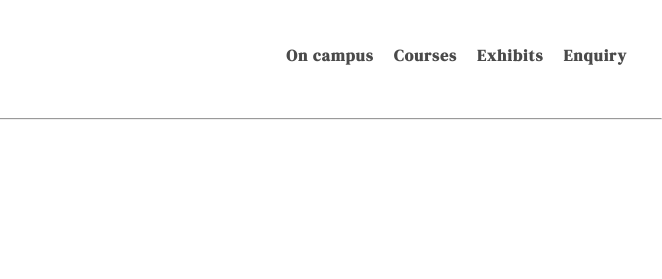
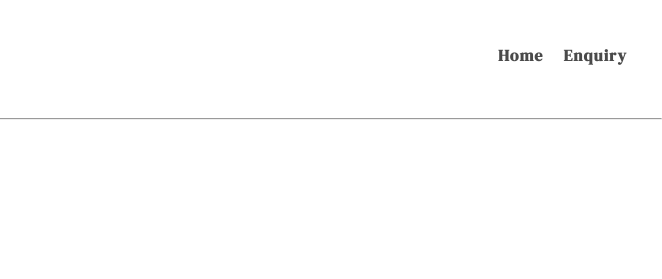
Before and after one commit to theacademy-my/enquiry, a plain HTML site: page index.html in a window 1280 px wide. Shown: the top 279 px of the page, 618-1280 px from the left. Drawn offline with nearby package versions, Linux system fonts and the light colour scheme; a web font is replaced by a local one.

Commit message:
Update index.html

```diff
--- a/index.html
+++ b/index.html
@@ -21,9 +21,7 @@
         <section id="top-bar">
             <nav>
             <ul>
-                <li><a href="https://theacademy-my.github.io/home/#middle-section">On campus</a></li>
-                <li><a href="https://theacademy-my.github.io/home/#learning-section">Courses</a></li>
-                <li><a href="https://theacademy-my.github.io/home/#bottom-section">Exhibits</a></li>
+                <li><a href="https://theacademy-my.github.io/home/">Home</a></li>
                 <li><a href="https://theacademy-my.github.io/enquiry">Enquiry</a></li>
             </ul>
         </nav>
```
